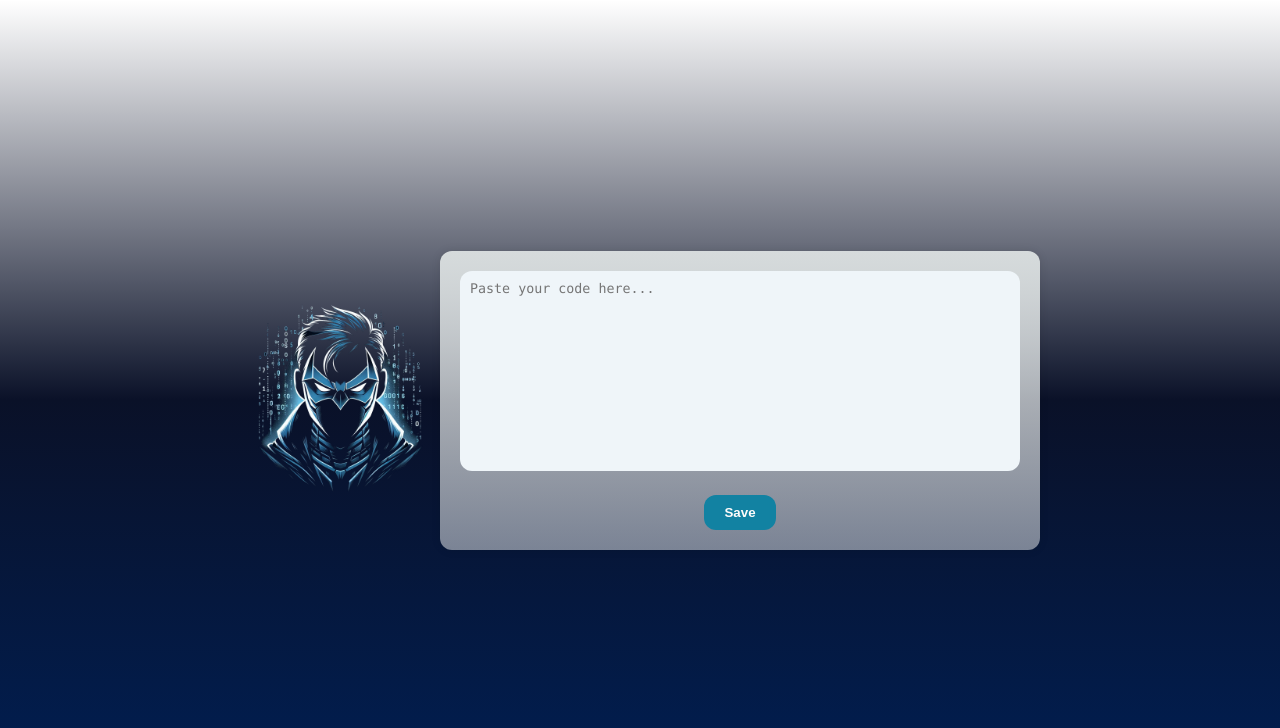
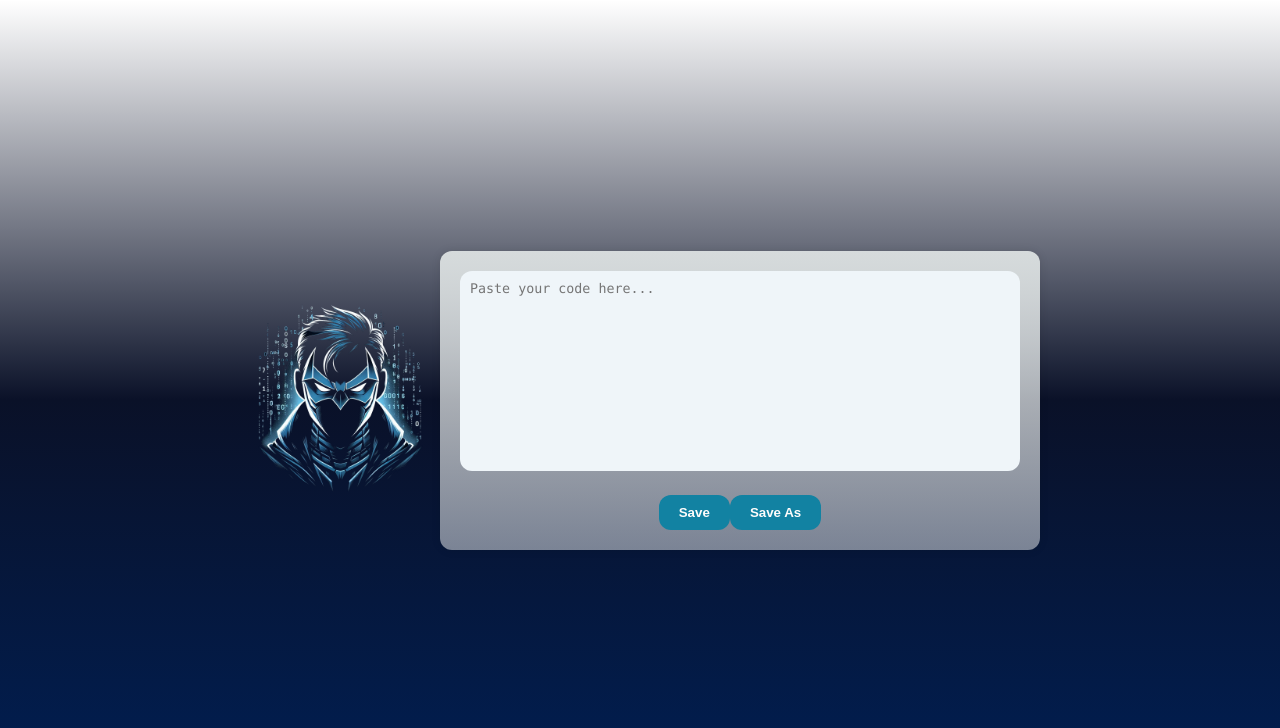
Before and after one commit to punyamsingh/quarc, a Next.js app: page / in a window 1280 px wide. Shown: the top 728 px of the page. Built offline with nearby package versions, Linux system fonts and the light colour scheme; no server answers.

Commit message:
Refactor saving functionality and add "Save As" feature

```diff
--- a/src/pages/index.js
+++ b/src/pages/index.js
@@ -1,50 +1,74 @@
 // index.js
 
-import { useState } from 'react';  // Import the useState hook
+import { useState } from 'react';
 import Head from 'next/head';
 import Image from 'next/image';
 import styles from '@/styles/Home.module.css';
-import supabase from '@/sb/supabase'; // Update the path to your supabase.js file
+import supabase from '@/sb/supabase';
 
 export default function Home() {
-
-  const [text,setText] = useState('');  // Add a state variable for the textarea value
-
-  // const handleSave = async (text) => {
-  //   // Save text to Supabase
-  //   const { data,error } = await supabase
-  //     .from('snippets')
-  //     .insert([{ text },])
-  //     .select();
-
-  //   if (error) {
-  //     console.error('Error saving to Supabase:',error.message);
-  //     return;
-  //   }
-
-  //   // Redirect to the stored page with the unique id
-  //   const storedId = data[0].id;
-  //   window.location.href = `/stored/${storedId}`;
-  // };
+  const [text,setText] = useState('');
 
   const handleSave = async () => {
     try {
-      // Save text to Supabase
+      if (!text.trim()) {
+        alert('Please enter some text before saving.');
+        return;
+      }
+
       const { data,error } = await supabase
         .from('snippets')
-        .insert([{ text },])
-        .select();
+        .upsert([{ text }],{ returning: 'representation' });
 
       if (error) {
         console.error('Error saving to Supabase:',error.message);
         return;
       }
 
-      // Redirect to the stored page with the unique id
       const storedId = data[0].id;
       window.location.href = `/stored/${storedId}`;
     } catch (error) {
       console.error('Unhandled error:',error);
+    }
+  };
+
+  const handleSaveAs = async () => {
+    try {
+      if (!text.trim()) {
+        alert('Please enter some text before saving.');
+        return;
+      }
+
+      const customId = prompt('Enter a custom ID:');
+
+      if (!customId) {
+        alert('Invalid custom ID. Please enter a non-empty ID.');
+        return;
+      }
+
+      const { data: existingSnippet } = await supabase
+        .from('snippets')
+        .select('id')
+        .eq('id',customId)
+        .single();
+
+      if (existingSnippet) {
+        alert('A snippet with the provided ID already exists. Please choose a different ID.');
+        return;
+      }
+
+      const { error } = await supabase
+        .from('snippets')
+        .upsert([{ id: customId,text }]);
+
+      if (error) {
+        console.error('Error saving snippet with custom ID:',error.message);
+        return;
+      }
+
+      window.location.href = `/stored/${customId}`;
+    } catch (error) {
+      console.error('Unhandled error during save-as:',error.message);
     }
   };
 
@@ -72,10 +96,13 @@ export default function Home() {
             className={styles.textarea}
             placeholder="Paste your code here..."
             value={text}
-            onChange={(e) => setText(e.target.value)}  // Update the state on change
+            onChange={(e) => setText(e.target.value)}
           ></textarea>
           <button className={styles.button} onClick={handleSave}>
             Save
+          </button>
+          <button className={styles.button} onClick={handleSaveAs}>
+            Save As
           </button>
         </div>
       </main>
```
